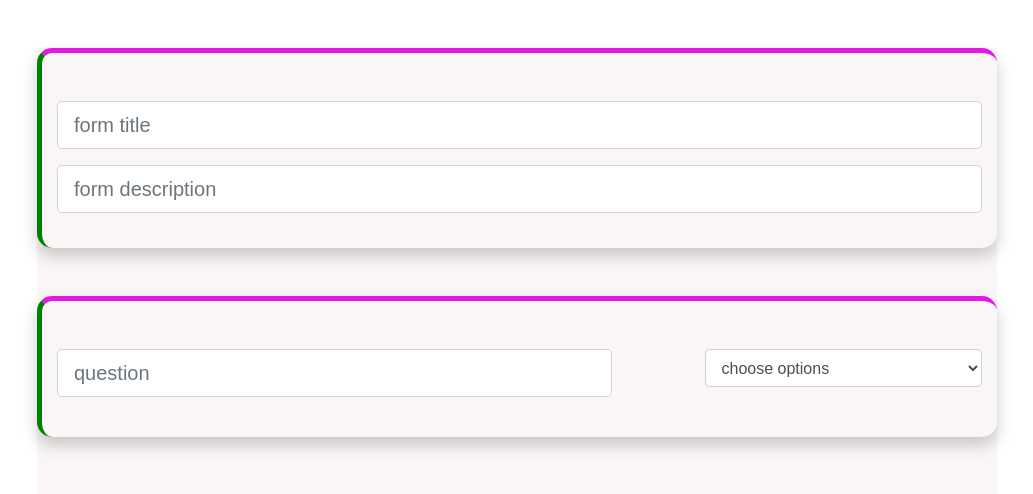
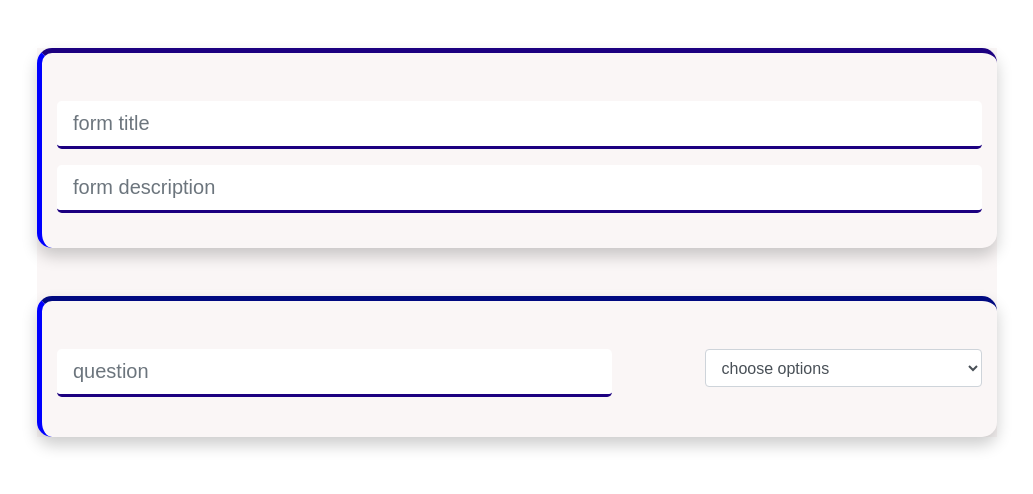
Before and after one commit to manish221298/digiapt_assignment, a React (Create React App) app: page / in a window 1280 px wide. Shown: the top 494 px of the page, without its empty margins (133-1166 px from the left). Built offline with nearby package versions, Linux system fonts and the light colour scheme.

Commit message:
final commit

```diff
--- a/src/Header.js
+++ b/src/Header.js
@@ -26,7 +26,7 @@ class Header extends React.Component{
                     <div>
                         <Form  onSubmit={this.handleSubmit}>
                             <Form.Group controlId='formBasicTitle'>
-                                <Form.Control  className='mt-5'
+                                <Form.Control  className='mt-5' style={{border: "none", borderBottom: "3px solid rgb(28, 0, 128)"}}
                                     type='text'
                                     name='title'
                                     value={this.state.title}
@@ -37,7 +37,7 @@ class Header extends React.Component{
                                 />
                             </Form.Group>
                             <Form.Group controlId='formBasicDescription'>
-                                <Form.Control
+                                <Form.Control style={{border: "none", borderBottom: "3px solid rgb(28, 0, 128)"}}
                                     type='text'
                                     name='description'
                                     value={this.state.description}
--- a/src/QuestionForms.js
+++ b/src/QuestionForms.js
@@ -43,7 +43,7 @@ class QuestionForms extends React.Component{
             return(
                 <div>
                     <input type='radio' />
-                    <input placeholder="Enter option" style={{width: "520px", height: "45px",  border: "none", borderBottom: "2px solid black"}} type="text" />
+                    <input placeholder="Enter option" style={{width: "520px", height: "45px",  border: "none", borderBottom: "3px solid rgb(28, 0, 128)"}} type="text" />
 
                </div>
             )
@@ -53,7 +53,7 @@ class QuestionForms extends React.Component{
             return(
                 <div>
                     <input type = 'checkbox' />
-                    <input placeholder="Enter option" style={{width: "520px", height: "45px",  border: "none", borderBottom: "2px solid black"}} type="text" />
+                    <input placeholder="Enter option" style={{width: "520px", height: "45px",  border: "none", borderBottom: "3px solid rgb(28, 0, 128)"}} type="text" />
                 </div>
             )
         })
@@ -73,7 +73,7 @@ class QuestionForms extends React.Component{
                 <div style={{width:"60%",float: "left" }}>
 
                 <Form.Group controlId='formBasicTitle'>
-                                <Form.Control className='mt-5'
+                                <Form.Control className='mt-5' style={{border: "none", borderBottom: "3px solid rgb(28, 0, 128)"}}
                                     type='text'
                                     name='question'
                                     value={this.state.question}
@@ -91,7 +91,7 @@ class QuestionForms extends React.Component{
                 {
                     this.state.option === 'MultipleChoice' && (
                                                             <div> <input type='radio' />
-                                                             <input placeholder="Enter option" style={{width: "520px", height: "45px",  border: "none", borderBottom: "2px solid black"}} type="text" />
+                                                             <input placeholder="Enter option" style={{width: "520px", height: "45px",  border: "none", borderBottom: "3px solid rgb(28, 0, 128)"}} type="text" />
 
                                                             </div>
                                                         )
@@ -103,7 +103,7 @@ class QuestionForms extends React.Component{
                {
                     this.state.option === 'Checkbox' && (
                                                             <div> <input type='checkbox' />
-                                                             <input placeholder="Enter option" style={{width: "520px", height: "45px", border: "none", borderBottom: "2px solid black"}} type="text" />
+                                                             <input placeholder="Enter option" style={{width: "520px", height: "45px", border: "none", borderBottom: "3px solid rgb(28, 0, 128)"}} type="text" />
                                                             </div>
                                                         )
                 }
--- a/src/index.css
+++ b/src/index.css
@@ -1,5 +1,5 @@
 .App{
-    height: 500px;
+    /* height: 500px; */
     width: 75%;
     background-color: rgb(250, 246, 246);
     margin-left: 170px;
@@ -15,8 +15,8 @@
     margin-bottom: 20px;
     font-family: 'Raleway', sans-serif;
     border-radius: 15px;
-    border-top: 5px solid rgb(228, 24, 228);
-    border-left: 5px solid green;
+    border-left: 5px solid blue;
+    border-top: 5px solid rgb(28, 0, 128);
 
 }
 
@@ -30,7 +30,7 @@
   margin-bottom: 20px;
   font-family: 'Raleway', sans-serif;
   border-radius: 15px;
-    border-top: 5px solid rgb(228, 24, 228);
-    border-left: 5px solid green;
+    border-left: 5px solid blue;
+    border-top: 5px solid rgb(0, 9, 128);
 
 }
```
